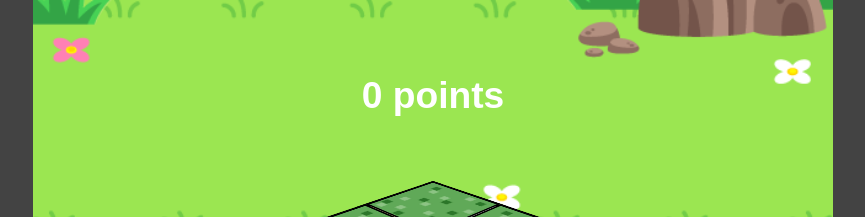
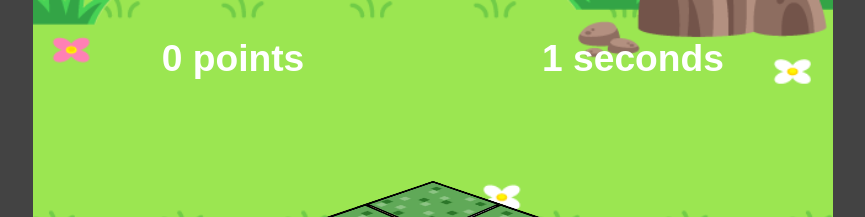
Before and after one commit to Aelof3/test-wam, a React (Create React App) app: page /app in a window 1280 px wide. Shown: the top 217 px of the page, without its empty margins (207-1072 px from the left). Built offline with nearby package versions, Linux system fonts and the light colour scheme; grey boxes are pictures that could not be loaded.

Commit message:
working version: with survival mode and timer, and win condition

```diff
--- a/src/App.js
+++ b/src/App.js
@@ -1,9 +1,9 @@
 import React from 'react';
 import { Route } from 'react-router-dom';
 import Cube from './components/cube/Cube';
+import ModeSurvival from './components/gametypes/ModeSurvival';
 import MainMenu from './components/MainMenu';
 import GUI from './components/gui/GUI';
-import HUD from './components/hud/HUD';
 import MOLE_CONTEXT from './components/context/MoleContext';
 import MOLEPROVIDER from './components/context/MoleProvider';
 
@@ -29,51 +29,9 @@ class App extends React.Component {
     })
   }
 
-  popUpMole = (moles,m) => {
-    moles[m].burrowed = false;
-    this.setState({
-      moles: moles
-    });
-    setTimeout( ()=>{
-        moles[m].burrowed = true;
-        this.setState({
-          moles: moles
-        });
-    }, 7000 )
-  }
-
-  stepSequence = ( ) => {
-    // create sequence to randomly pop moles up
-    const burrowedMoles = this.state.moles.filter( mole => mole.burrowed ).map( mole => mole.i );
-    const m = burrowedMoles[this.getRandomInt(0,burrowedMoles.length - 1)];
-    const tempMoles = this.state.moles;
-    this.popUpMole(tempMoles,m);
-  }
-
-  getRandomInt = (min,max) => {
-    return Math.floor(Math.random() * (max - min + 1) + min);
-  }
-
-  gameStart = () => {
-    this.setState({
-      interval: setInterval( ()=>{
-        this.stepSequence();
-      },3000)
-    })
-  }
-
-  menuSwitch = () => {
-    if ( this.state.menu ) return;
-    this.setState({menu: true})
-  }
-
   componentDidMount(){
     document.body.classList.add("mainmenu--body")
     window.addEventListener("keydown", (e)=>{this.handleEvent(e.key)}, false);
-  }
-
-  componentWillUnmount(){
-    clearInterval(this.state.interval);
   }
 
   render(){
@@ -92,23 +50,10 @@ class App extends React.Component {
             <Route
               exact
               path="/app"
-              render={()=><Cube
-                      handleButtonClick={this.handleEvent}
-                      handleGameStart={this.gameStart}
-                      cubeFace={this.state.face}
-                      style={this.state.style}
-                      moles={this.state.moles}
-                      /> } />
-            <Route
-              exact
-              path="/app"
-              render={()=><GUI handleButtonClick={this.handleEvent} face={this.state.face} />}
-            />
-            <Route
-              exact
-              path="/app"
-              render={()=><HUD />}
-            />
+              render={()=><ModeSurvival >
+                  <Cube cubeFace={this.state.face} />
+                  <GUI handleButtonClick={this.handleEvent} face={this.state.face} />
+                </ModeSurvival> } />
         </div>
       </MOLEPROVIDER>
     );
--- a/src/components/context/MoleProvider.js
+++ b/src/components/context/MoleProvider.js
@@ -8,7 +8,9 @@ class MOLEPROVIDER extends Component {
         textures: this.props.textures,
         moleLayout: this.props.moleLayout,
         moles: this.props.moles,
-        points: 0
+        points: 0,
+        popupDuration: 5000,
+        popupInterval: 1000
     }
     bonkMole = (mole) => {
         const p = mole.burrowed || mole.bonked ? 0 : 1;
@@ -34,11 +36,51 @@ class MOLEPROVIDER extends Component {
             });
         }, 500 )
     }
+
+    popUpMole = (moles,m) => {
+        moles[m].burrowed = false;
+        this.setState({
+        moles: moles
+        });
+        setTimeout( ()=>{
+            moles[m].burrowed = true;
+            this.setState({
+            moles: moles
+            });
+        }, this.state.popupDuration )
+    }
+
+    stepSequence = ( ) => {
+        // create sequence to randomly pop moles up
+        const burrowedMoles = this.state.moles.filter( mole => mole.burrowed ).map( mole => mole.i );
+        const m = burrowedMoles[this.getRandomInt(0,burrowedMoles.length - 1)];
+        const tempMoles = this.state.moles;
+        this.popUpMole(tempMoles,m);
+    }
+
+    getRandomInt = (min,max) => {
+        return Math.floor(Math.random() * (max - min + 1) + min);
+    }
+
+    gameStart = () => {
+        this.setState({
+            interval: setInterval( ()=>{
+                this.stepSequence();
+            },this.state.popupInterval)
+        })
+    }
+
+    gameEnd = () => {
+        clearInterval( this.state.interval );
+    }
+
     render(){
         return (
             <MOLE_CONTEXT.Provider value={{
                 ...this.state,
-                bonkMole: this.bonkMole
+                bonkMole: this.bonkMole,
+                gameStart: this.gameStart,
+                gameEnd: this.gameEnd,
             }}>
                 {this.props.children}
             </MOLE_CONTEXT.Provider>
--- a/src/components/cube/Cube.js
+++ b/src/components/cube/Cube.js
@@ -20,11 +20,6 @@ class Cube extends Component {
         })
     }
 
-    componentDidMount(){
-        console.log("Starting sequence.");
-        this.props.handleGameStart();
-    }
-
     render(){
         return (
             <div className="scene">
--- /dev/null
+++ b/src/components/gametypes/ModeSurvival.js
@@ -0,0 +1,93 @@
+import React, { Component } from 'react';
+import MOLE_CONTEXT from '../context/MoleContext';
+import HUD from '../hud/HUD';
+
+class ModeSurvival extends Component {
+    static contextType = MOLE_CONTEXT;
+
+    state = {
+        timer: 0,
+        countdown: 5
+    }
+
+    // countdown to start function
+    countdown = (callback) => {
+        // count down to 0 from n, then do callback
+        this.setState({
+            interval: setInterval(()=>{
+                if (this.state.countdown > 0) {
+                    console.log(this.state.countdown)
+                    this.setState({
+                        countdown: this.state.countdown - 1
+                    })
+                } else {
+                    callback();
+                }
+            },1000)
+        });
+    }
+
+    // start timer function
+    timer = (callback) => {
+        // if points < 100 then increment timer and wait a second
+        // otherwise run end of game menu
+        this.setState({
+            interval: setInterval(()=>{
+                if (this.context.points < 100) {
+                    this.setState({
+                        timer: this.state.timer + 1
+                    })
+                } else {
+                    callback();
+                }
+            },1000)
+        });
+    }
+
+    // pause menu function
+    pause = () => {
+        // pause the game somehow
+    }
+
+    // stop timer ( after 100 points or w/e ) function
+    stopTimer = () => {
+        clearInterval(this.state.interval);
+    }
+
+    // // // // these will likely be a leaderboard component
+    // // // // get leaderboards from back end function
+
+    // // // // display leaderboards function
+
+    // // // // submit score to leaderboards function
+
+    // end of game menu
+    endOfGame = () => {
+        // generate end of game menu
+        this.context.gameEnd();
+        alert('end');
+    }
+
+    componentDidMount(){
+        // run countdown then context gameStart
+        this.countdown(()=>{
+            clearInterval( this.state.interval );
+            this.context.gameStart();
+            this.timer( ()=>{
+                this.stopTimer();
+                this.endOfGame();
+            })
+        })
+    }
+
+    render(){
+        return(
+            <>
+                {this.state.countdown > 0 ? <div className="countdown">{this.state.countdown}</div> : this.props.children}
+                <HUD timer={this.state.timer} />
+            </>
+        )
+    }
+}
+
+export default ModeSurvival;
--- a/src/components/hud/HUD.js
+++ b/src/components/hud/HUD.js
@@ -7,7 +7,8 @@ class HUD extends Component {
     render() {
         return (
             <div className="hud--wrap">
-                <p className="hud--points">{this.context.points} points</p>
+                <div className="hud--text hud--points">{this.context.points} points</div>
+                <div className="hud--text hud--timer">{this.props.timer} seconds</div>
             </div>
         )
     }
--- a/src/index.css
+++ b/src/index.css
@@ -392,8 +392,12 @@ div.hud--wrap {
   position: absolute;
   width: 100%;
   top: 2rem;
+  display: flex;
+  align-items: center;
+  justify-content: center;
 }
-div.hud--wrap .hud--points {
+div.hud--wrap .hud--text {
+  flex:1;
   color: #fff;
   font-weight: bold;
   padding: 1rem;
@@ -401,7 +405,14 @@ div.hud--wrap .hud--points {
   text-align: center;
 }
 
-
+div.countdown {
+  color: #0f0;
+  text-shadow: 0px 0px 24px #222;
+  font-size: 25rem;
+  position: fixed;
+  top:calc(50% - 10rem);
+  left:calc(50% - 10rem);
+}
 /* animated sprites */
 
 .mole {
```
